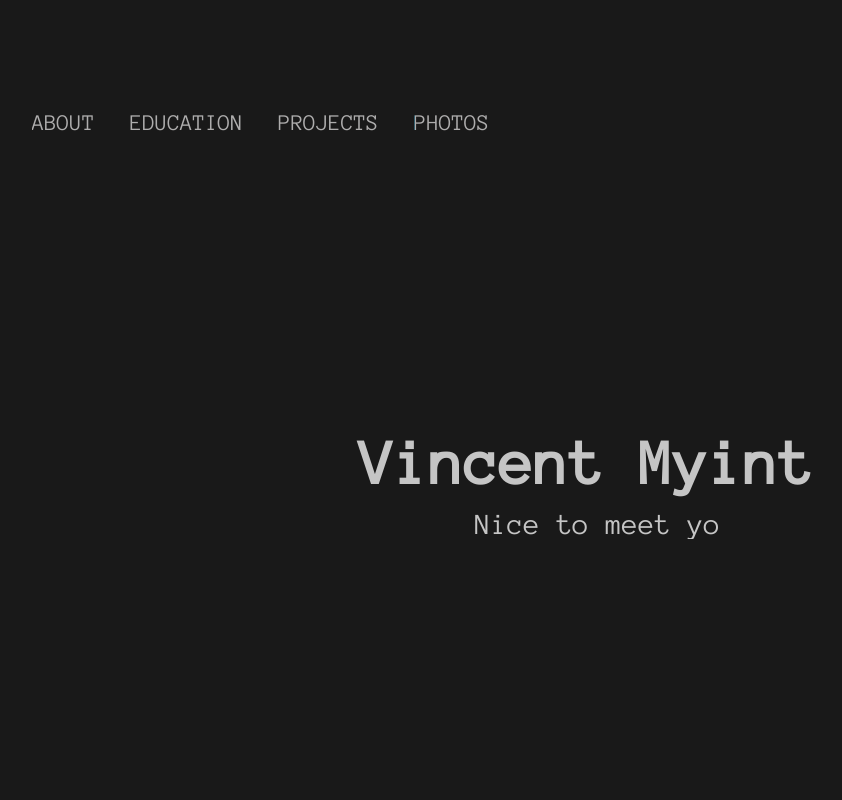
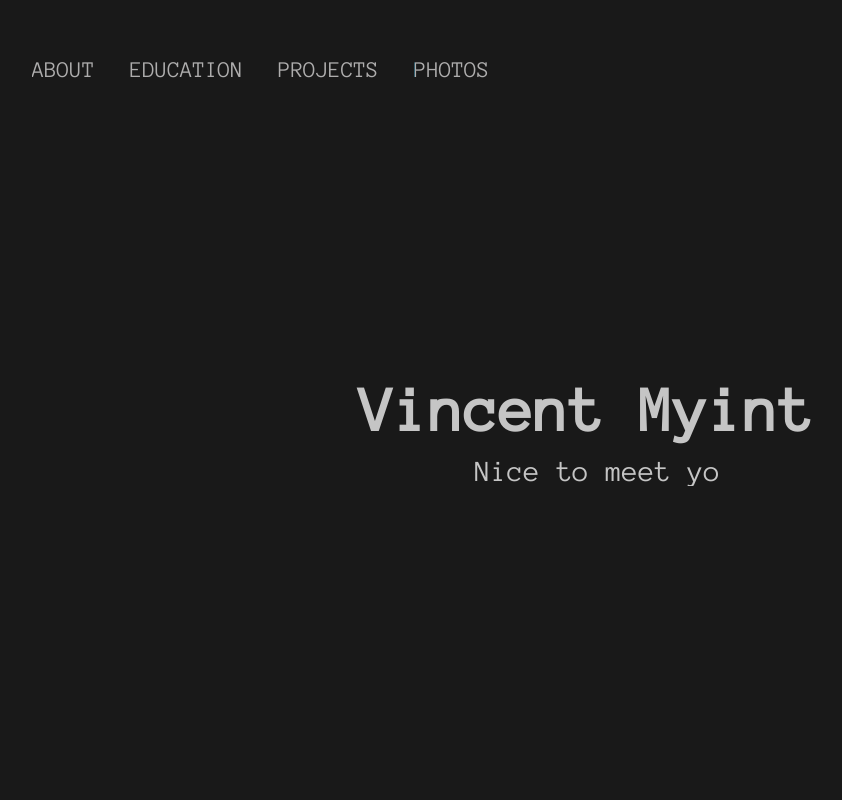
Before and after one commit to VincentVinni/my-website, a React (Create React App) app in the folder my-react-app/: page / in a window 1280 px wide. Shown: the top 800 px of the page, without its empty margins (54-896 px from the left). Built offline with nearby package versions, Linux system fonts and the light colour scheme.

Commit message:
fixed nav-bar positioning

```diff
--- a/my-react-app/src/Styles/navbar.css
+++ b/my-react-app/src/Styles/navbar.css
@@ -3,7 +3,6 @@ html {
 }
 
 .nav-bar {
-    top: 3%;
     display: flex;
     flex-direction: row;
     font-size: 120%;
@@ -27,7 +26,7 @@ html {
     -webkit-text-fill-color: transparent;
     transition: all 0.3s ease-in-out;
 
-    margin-top: 30%;
+    margin-top: 15%;
     color: white;
     text-decoration: none;
     margin-left: 10%;
```
